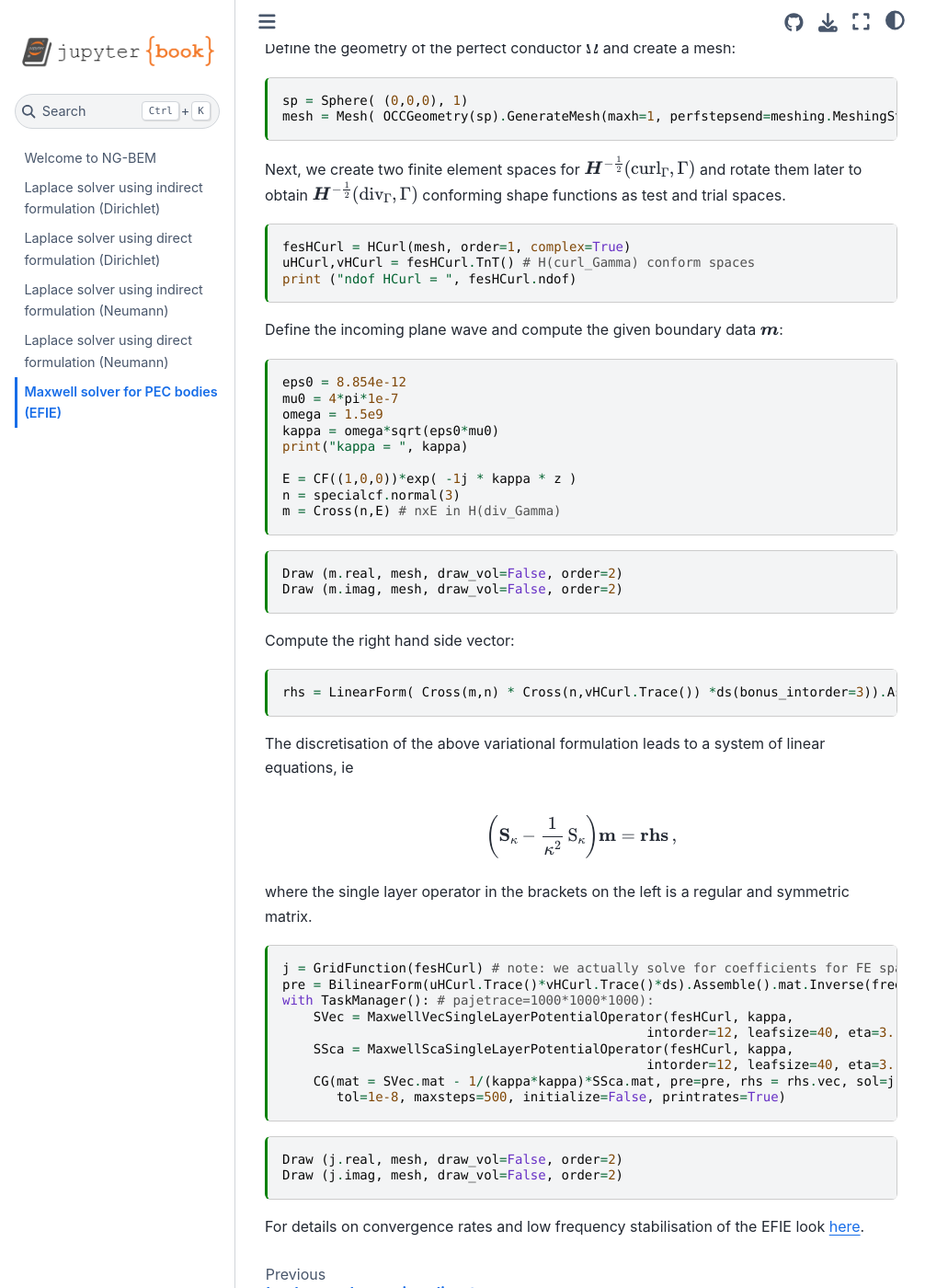
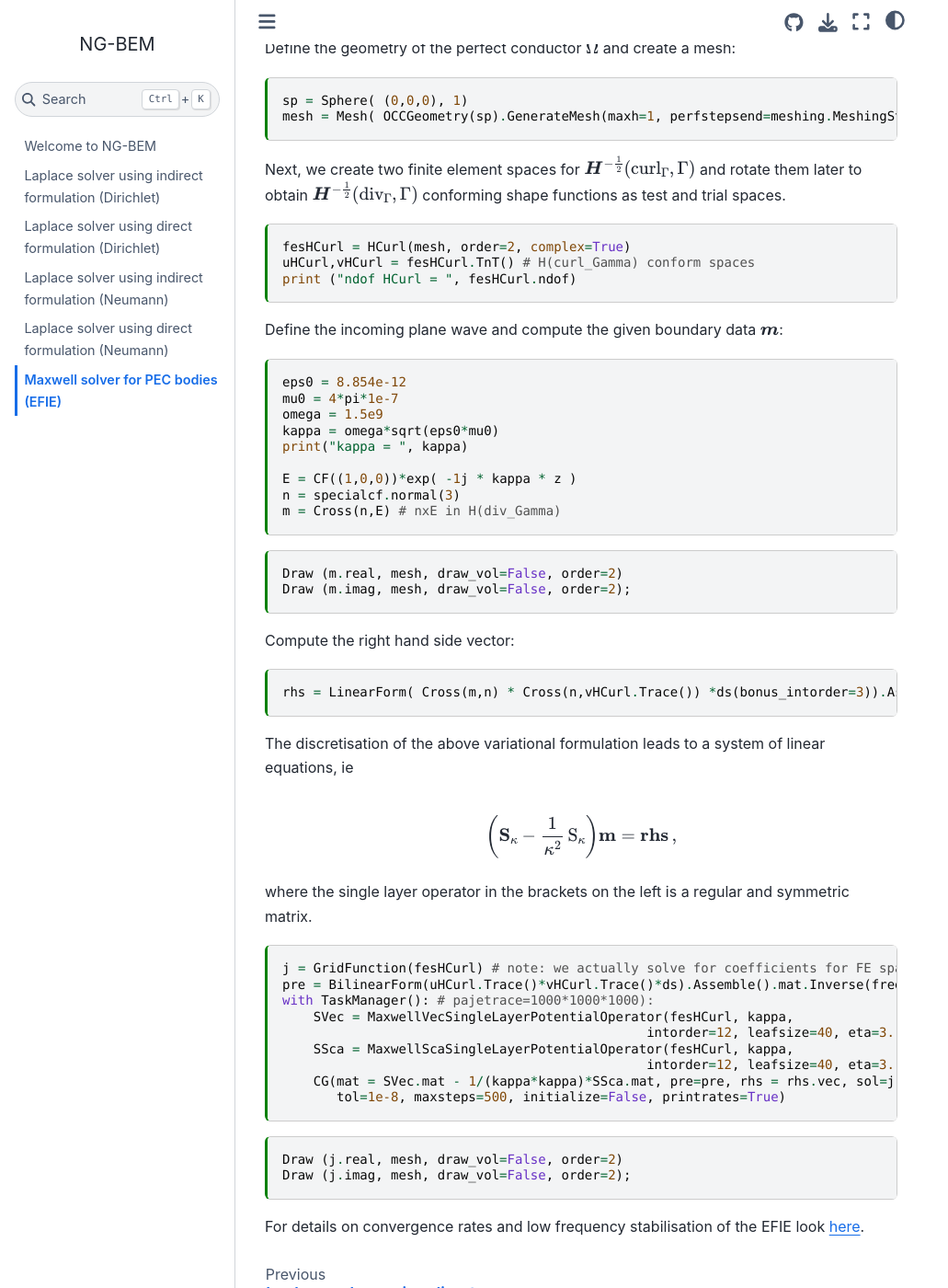
Before and after one commit to Weggler/ngbem, a Jupyter Book: the page built from docs/ngbem/demos/Maxwell_DtN_indirect.ipynb, in a window 1280 px wide and 1400 px high, scrolled down 961 px. Shown: the whole window at 92% size, without its empty margins (0-1031 px from the left). Built offline with Jupyter Book 1.0.4 settings and Sphinx 7.4.7 and the Sphinx Book theme 1.1.4, drawn with Linux system fonts in a browser that asks for light colours.

Commit message:
remove 'juptyer-book' logo, little polish of Maxwell tutorial

```diff
--- a/docs/ngbem/_config.yml
+++ b/docs/ngbem/_config.yml
@@ -3,7 +3,7 @@
 
 title: NG-BEM
 author: J. Schöberl, D. Seibel, L. Weggler
-logo: logo.png
+# logo: logo.png
 copyright : "2023"  # Copyright year to be placed in the footer
 
 
```
Also changed, not shown: docs/ngbem/demos/Maxwell_DtN_indirect.ipynb.
